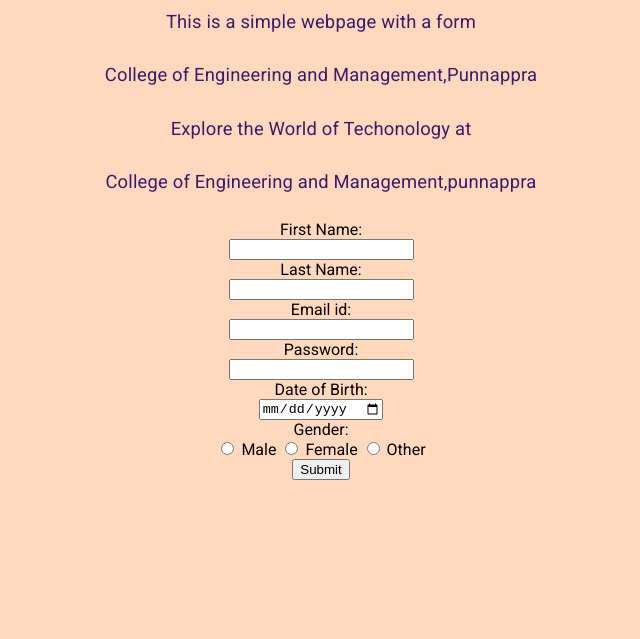
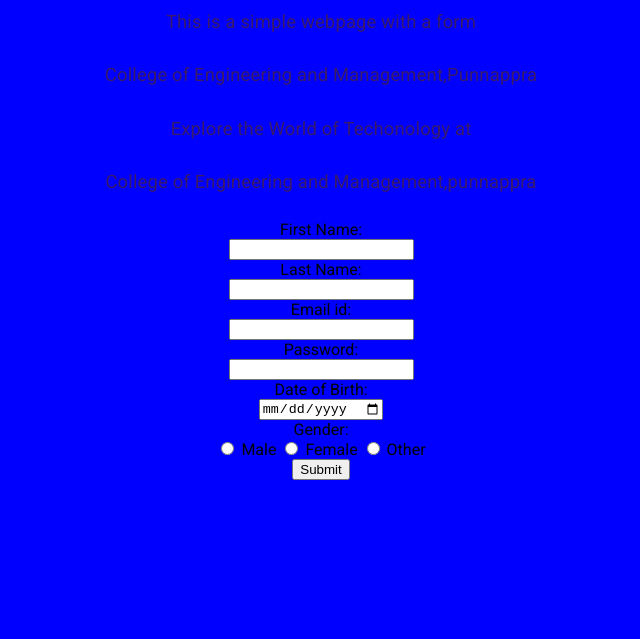
Before and after one commit to Lekshmi-krishnan/IT-LAB, a plain HTML site: page index.html in a window 1280 px wide. Shown: the part 161-800 px from the top of the page, without its empty margins (319-959 px from the left). Drawn offline with Linux system fonts and the light colour scheme.

Commit message:
Update index.html

```diff
--- a/index.html
+++ b/index.html
@@ -16,7 +16,7 @@
 		}
 	</style>
 </head>
-<body style="background-color:#ffd8be;color:##9E0059;font-family:'Roboto', Arial, sans-serif;text-align:center;">
+<body style="background-color:blue;color:##9E0059;font-family:'Roboto', Arial, sans-serif;text-align:center;">
 
      <div style="display:flex;gap:1rem;justify-content:center;align-items:center;margin:3vh 0;">
      	<a href="./home.html"style="color:white">Home</a>
```
